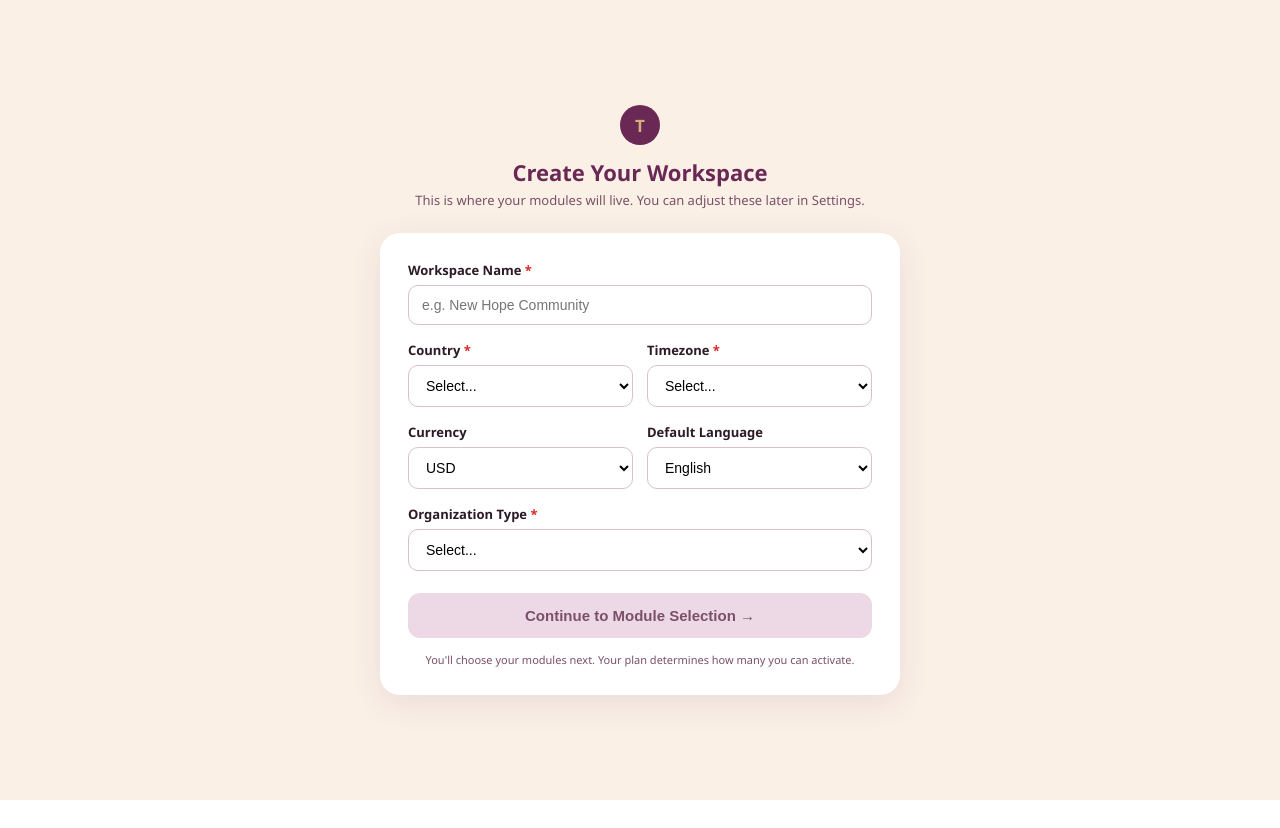
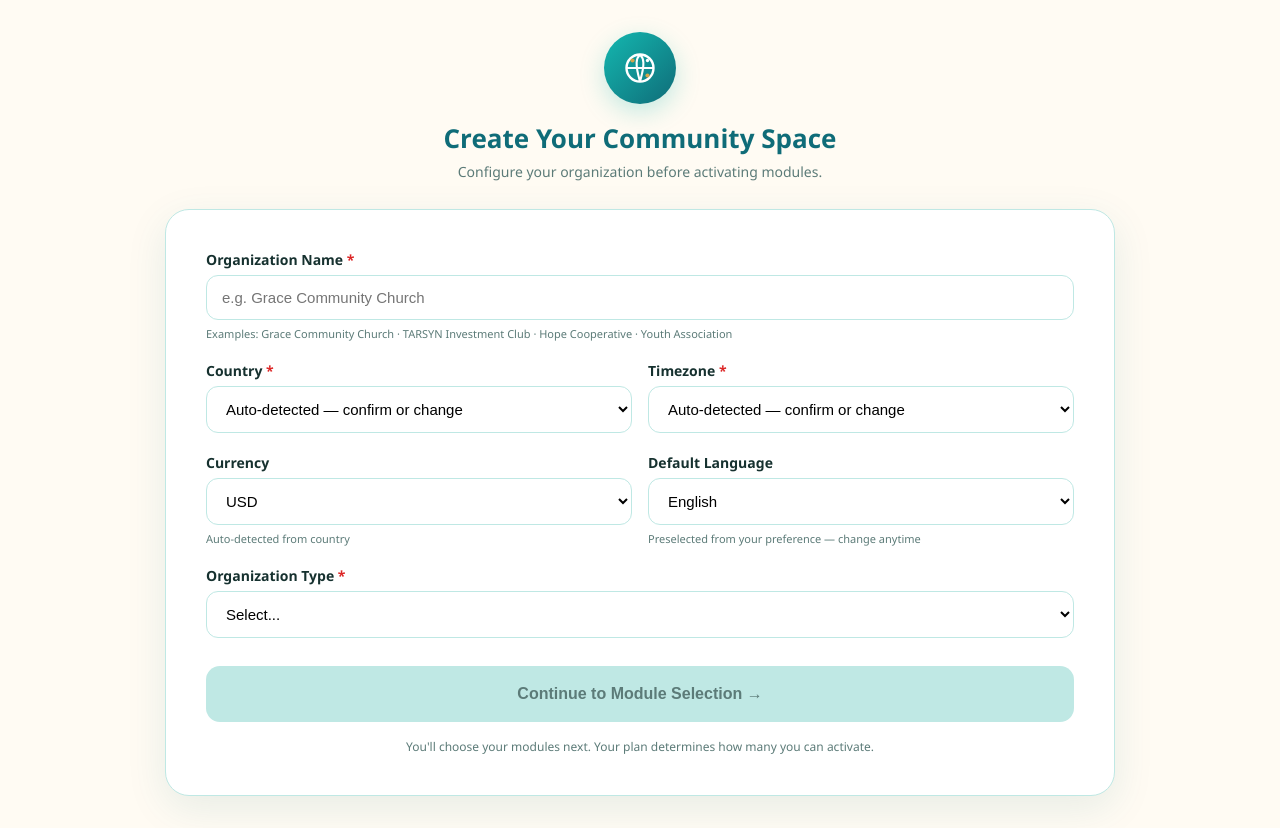
Before and after one commit to Rachelejr/tarsyn-app, a Next.js app: page /dashboard/create-workspace in a window 1280 px wide. Before the commit the page ends 800 px from the top, so only its background shows below. Built offline with nearby package versions, Linux system fonts and the light colour scheme.

Commit message:
Redesign Create Workspace page with turquoise theme

```diff
--- a/src/app/dashboard/create-workspace/page.tsx
+++ b/src/app/dashboard/create-workspace/page.tsx
@@ -1,17 +1,17 @@
-
 'use client';
 
 import { useState } from 'react';
 import { useRouter } from 'next/navigation';
 
 const C = {
-  bordeaux: '#6A2955',
-  creme:    '#FAF0E6',
-  dore:     '#D4AF7A',
-  rose:     '#EDD9E5',
-  texteGris:'#7A5068',
-  texteFonce:'#2C1A24',
-  border:   '#D9C0CC',
+  turquoise: '#14B8B0',
+  deepTeal:  '#0F6C78',
+  gold:      '#D4A44B',
+  bg:        '#FFFBF3',
+  surface:   '#FFFFFF',
+  border:    '#BFE8E4',
+  textDark:  '#16312F',
+  textGris:  '#5C7B78',
 };
 
 const COUNTRIES = [
@@ -33,9 +33,9 @@ const CURRENCIES = ['USD', 'EUR', 'GBP', 'CAD', 'HTG', 'XOF', 'NGN', 'GHS', 'BRL
 const LANGUAGES = ['English', 'French', 'Haitian Creole', 'Spanish', 'Portuguese', 'Arabic'];
 
 const ORG_TYPES = [
-  'Community Group', 'Nonprofit / Foundation', 'Religious Organization',
-  'Business / Commerce', 'Cooperative', 'Educational Institution',
-  'Investment Group', 'Other',
+  'Community Group', 'Church / Faith', 'Association', 'Tontine / Sol',
+  'Investment Group', 'Agriculture', 'Foundation', 'Cooperative',
+  'Commerce', 'Organization', 'Education', 'Health', 'Youth Club', 'Sports', 'Other',
 ];
 
 export default function CreateWorkspacePage() {
@@ -53,7 +53,7 @@ export default function CreateWorkspacePage() {
 
   const handleContinue = () => {
     setError('');
-    if (name.trim().length < 2) return setError('Workspace name is required.');
+    if (name.trim().length < 2) return setError('Organization name is required.');
     if (!country) return setError('Country is required.');
     if (!timezone) return setError('Timezone is required.');
     if (!orgType) return setError('Organization type is required.');
@@ -63,92 +63,113 @@ export default function CreateWorkspacePage() {
   };
 
   return (
-    <div style={{ minHeight: '100vh', background: C.creme, display: 'flex', alignItems: 'center', justifyContent: 'center', padding: '24px' }}>
-      <div style={{ maxWidth: '520px', width: '100%' }}>
+    <div style={{ minHeight: '100vh', background: C.bg, display: 'flex', alignItems: 'center', justifyContent: 'center', padding: '32px 20px' }}>
+      <style>{`
+        .twq-select, .twq-input { transition: border-color 0.15s ease, box-shadow 0.15s ease; }
+        .twq-select:focus, .twq-input:focus { border-color: ${C.turquoise} !important; box-shadow: 0 0 0 3px rgba(20,184,176,0.15); }
+        .twq-continue { transition: background 0.15s ease, transform 0.1s ease; }
+        .twq-continue:hover:not(:disabled) { background: ${C.deepTeal} !important; transform: translateY(-1px); }
+      `}</style>
 
-        <div style={{ textAlign: 'center', marginBottom: '24px' }}>
-          <div style={{ width: '40px', height: '40px', borderRadius: '50%', background: C.bordeaux, color: C.dore, fontWeight: 800, fontSize: '17px', display: 'flex', alignItems: 'center', justifyContent: 'center', margin: '0 auto 12px' }}>T</div>
-          <h1 style={{ color: C.bordeaux, fontSize: '22px', fontWeight: 800, margin: '0 0 4px' }}>Create Your Workspace</h1>
-          <p style={{ color: C.texteGris, fontSize: '13px', margin: 0 }}>This is where your modules will live. You can adjust these later in Settings.</p>
+      <div style={{ maxWidth: '950px', width: '100%' }}>
+
+        <div style={{ textAlign: 'center', marginBottom: '28px' }}>
+          <div style={{ width: '72px', height: '72px', borderRadius: '50%', background: `linear-gradient(135deg, ${C.turquoise}, ${C.deepTeal})`, display: 'flex', alignItems: 'center', justifyContent: 'center', margin: '0 auto 16px', boxShadow: '0 8px 24px rgba(20,184,176,0.25)' }}>
+            <svg width="36" height="36" viewBox="0 0 24 24" fill="none">
+              <circle cx="12" cy="12" r="9" stroke="white" strokeWidth="1.6" />
+              <path d="M3 12h18M12 3c2.5 2.5 3.5 6 0 18M12 3c-2.5 2.5-3.5 6 0 18" stroke="white" strokeWidth="1.4" />
+              <circle cx="7" cy="7" r="1.4" fill="#D4A44B" />
+              <circle cx="17" cy="17" r="1.4" fill="#D4A44B" />
+              <circle cx="17" cy="7" r="1.1" fill="white" />
+            </svg>
+          </div>
+          <h1 style={{ color: C.deepTeal, fontSize: '26px', fontWeight: 800, margin: '0 0 6px' }}>Create Your Community Space</h1>
+          <p style={{ color: C.textGris, fontSize: '14px', margin: 0 }}>Configure your organization before activating modules.</p>
         </div>
 
-        <div style={{ background: 'white', borderRadius: '20px', padding: '28px', boxShadow: '0 8px 32px rgba(106,41,85,0.10)' }}>
+        <div style={{ background: C.surface, borderRadius: '24px', padding: '40px', boxShadow: '0 12px 40px rgba(15,108,120,0.10)', border: `1px solid ${C.border}` }}>
 
           {error && (
-            <div style={{ background: '#FBEDED', border: '1px solid #E8C5C5', borderRadius: '10px', padding: '10px 14px', color: '#A14444', fontSize: '13px', marginBottom: '16px' }}>
+            <div style={{ background: '#FBEDED', border: '1px solid #E8C5C5', borderRadius: '10px', padding: '10px 14px', color: '#A14444', fontSize: '13px', marginBottom: '18px' }}>
               {error}
             </div>
           )}
 
-          <div style={{ marginBottom: '16px' }}>
-            <label style={{ display: 'block', fontSize: '13px', fontWeight: 600, color: C.texteFonce, marginBottom: '6px' }}>
-              Workspace Name <span style={{ color: '#DC2626' }}>*</span>
+          <div style={{ marginBottom: '20px' }}>
+            <label style={{ display: 'block', fontSize: '14px', fontWeight: 700, color: C.textDark, marginBottom: '6px' }}>
+              Organization Name <span style={{ color: '#DC2626' }}>*</span>
             </label>
-            <input value={name} onChange={e => setName(e.target.value)} placeholder="e.g. New Hope Community"
-              style={{ width: '100%', padding: '11px 13px', border: `1.5px solid ${C.border}`, borderRadius: '10px', fontSize: '14px', outline: 'none', boxSizing: 'border-box' }} />
+            <input className="twq-input" value={name} onChange={e => setName(e.target.value)} placeholder="e.g. Grace Community Church"
+              style={{ width: '100%', padding: '13px 15px', border: `1.5px solid ${C.border}`, borderRadius: '12px', fontSize: '15px', outline: 'none', boxSizing: 'border-box' }} />
+            <p style={{ fontSize: '11px', color: C.textGris, margin: '6px 0 0' }}>
+              Examples: Grace Community Church · TARSYN Investment Club · Hope Cooperative · Youth Association
+            </p>
           </div>
 
-          <div style={{ display: 'grid', gridTemplateColumns: '1fr 1fr', gap: '14px', marginBottom: '16px' }}>
+          <div style={{ display: 'grid', gridTemplateColumns: '1fr 1fr', gap: '16px', marginBottom: '20px' }}>
             <div>
-              <label style={{ display: 'block', fontSize: '13px', fontWeight: 600, color: C.texteFonce, marginBottom: '6px' }}>
+              <label style={{ display: 'block', fontSize: '14px', fontWeight: 700, color: C.textDark, marginBottom: '6px' }}>
                 Country <span style={{ color: '#DC2626' }}>*</span>
               </label>
-              <select value={country} onChange={e => setCountry(e.target.value)}
-                style={{ width: '100%', padding: '11px 13px', border: `1.5px solid ${C.border}`, borderRadius: '10px', fontSize: '14px', outline: 'none', background: 'white', boxSizing: 'border-box' }}>
-                <option value="">Select...</option>
+              <select className="twq-select" value={country} onChange={e => setCountry(e.target.value)}
+                style={{ width: '100%', padding: '13px 15px', border: `1.5px solid ${C.border}`, borderRadius: '12px', fontSize: '15px', outline: 'none', background: 'white', boxSizing: 'border-box' }}>
+                <option value="">Auto-detected — confirm or change</option>
                 {COUNTRIES.map(c => <option key={c} value={c}>{c}</option>)}
               </select>
             </div>
             <div>
-              <label style={{ display: 'block', fontSize: '13px', fontWeight: 600, color: C.texteFonce, marginBottom: '6px' }}>
+              <label style={{ display: 'block', fontSize: '14px', fontWeight: 700, color: C.textDark, marginBottom: '6px' }}>
                 Timezone <span style={{ color: '#DC2626' }}>*</span>
               </label>
-              <select value={timezone} onChange={e => setTimezone(e.target.value)}
-                style={{ width: '100%', padding: '11px 13px', border: `1.5px solid ${C.border}`, borderRadius: '10px', fontSize: '14px', outline: 'none', background: 'white', boxSizing: 'border-box' }}>
-                <option value="">Select...</option>
+              <select className="twq-select" value={timezone} onChange={e => setTimezone(e.target.value)}
+                style={{ width: '100%', padding: '13px 15px', border: `1.5px solid ${C.border}`, borderRadius: '12px', fontSize: '15px', outline: 'none', background: 'white', boxSizing: 'border-box' }}>
+                <option value="">Auto-detected — confirm or change</option>
                 {TIMEZONES.map(t => <option key={t} value={t}>{t}</option>)}
               </select>
             </div>
           </div>
 
-          <div style={{ display: 'grid', gridTemplateColumns: '1fr 1fr', gap: '14px', marginBottom: '16px' }}>
+          <div style={{ display: 'grid', gridTemplateColumns: '1fr 1fr', gap: '16px', marginBottom: '20px' }}>
             <div>
-              <label style={{ display: 'block', fontSize: '13px', fontWeight: 600, color: C.texteFonce, marginBottom: '6px' }}>Currency</label>
-              <select value={currency} onChange={e => setCurrency(e.target.value)}
-                style={{ width: '100%', padding: '11px 13px', border: `1.5px solid ${C.border}`, borderRadius: '10px', fontSize: '14px', outline: 'none', background: 'white', boxSizing: 'border-box' }}>
+              <label style={{ display: 'block', fontSize: '14px', fontWeight: 700, color: C.textDark, marginBottom: '6px' }}>Currency</label>
+              <select className="twq-select" value={currency} onChange={e => setCurrency(e.target.value)}
+                style={{ width: '100%', padding: '13px 15px', border: `1.5px solid ${C.border}`, borderRadius: '12px', fontSize: '15px', outline: 'none', background: 'white', boxSizing: 'border-box' }}>
                 {CURRENCIES.map(c => <option key={c} value={c}>{c}</option>)}
               </select>
+              <p style={{ fontSize: '11px', color: C.textGris, margin: '6px 0 0' }}>Auto-detected from country</p>
             </div>
             <div>
-              <label style={{ display: 'block', fontSize: '13px', fontWeight: 600, color: C.texteFonce, marginBottom: '6px' }}>Default Language</label>
-              <select value={language} onChange={e => setLanguage(e.target.value)}
-                style={{ width: '100%', padding: '11px 13px', border: `1.5px solid ${C.border}`, borderRadius: '10px', fontSize: '14px', outline: 'none', background: 'white', boxSizing: 'border-box' }}>
+              <label style={{ display: 'block', fontSize: '14px', fontWeight: 700, color: C.textDark, marginBottom: '6px' }}>Default Language</label>
+              <select className="twq-select" value={language} onChange={e => setLanguage(e.target.value)}
+                style={{ width: '100%', padding: '13px 15px', border: `1.5px solid ${C.border}`, borderRadius: '12px', fontSize: '15px', outline: 'none', background: 'white', boxSizing: 'border-box' }}>
                 {LANGUAGES.map(l => <option key={l} value={l}>{l}</option>)}
               </select>
+              <p style={{ fontSize: '11px', color: C.textGris, margin: '6px 0 0' }}>Preselected from your preference — change anytime</p>
             </div>
           </div>
 
-          <div style={{ marginBottom: '22px' }}>
-            <label style={{ display: 'block', fontSize: '13px', fontWeight: 600, color: C.texteFonce, marginBottom: '6px' }}>
+          <div style={{ marginBottom: '28px' }}>
+            <label style={{ display: 'block', fontSize: '14px', fontWeight: 700, color: C.textDark, marginBottom: '6px' }}>
               Organization Type <span style={{ color: '#DC2626' }}>*</span>
             </label>
-            <select value={orgType} onChange={e => setOrgType(e.target.value)}
-              style={{ width: '100%', padding: '11px 13px', border: `1.5px solid ${C.border}`, borderRadius: '10px', fontSize: '14px', outline: 'none', background: 'white', boxSizing: 'border-box' }}>
+            <select className="twq-select" value={orgType} onChange={e => setOrgType(e.target.value)}
+              style={{ width: '100%', padding: '13px 15px', border: `1.5px solid ${C.border}`, borderRadius: '12px', fontSize: '15px', outline: 'none', background: 'white', boxSizing: 'border-box' }}>
               <option value="">Select...</option>
               {ORG_TYPES.map(o => <option key={o} value={o}>{o}</option>)}
             </select>
           </div>
 
-          <button onClick={handleContinue} disabled={!isValid || saving}
+          <button className="twq-continue" onClick={handleContinue} disabled={!isValid || saving}
             style={{
-              width: '100%', padding: '14px', border: 'none', borderRadius: '12px', fontSize: '15px', fontWeight: 700,
-              background: isValid ? C.bordeaux : C.rose, color: isValid ? 'white' : C.texteGris,
+              width: '100%', height: '56px', border: 'none', borderRadius: '14px', fontSize: '16px', fontWeight: 700,
+              background: isValid ? C.turquoise : C.border, color: isValid ? 'white' : C.textGris,
               cursor: isValid ? 'pointer' : 'not-allowed',
+              boxShadow: isValid ? '0 8px 20px rgba(20,184,176,0.30)' : 'none',
             }}>
             {saving ? 'Creating workspace...' : 'Continue to Module Selection →'}
           </button>
 
-          <p style={{ textAlign: 'center', fontSize: '11px', color: C.texteGris, marginTop: '14px' }}>
+          <p style={{ textAlign: 'center', fontSize: '12px', color: C.textGris, marginTop: '16px' }}>
             You'll choose your modules next. Your plan determines how many you can activate.
           </p>
         </div>
```
